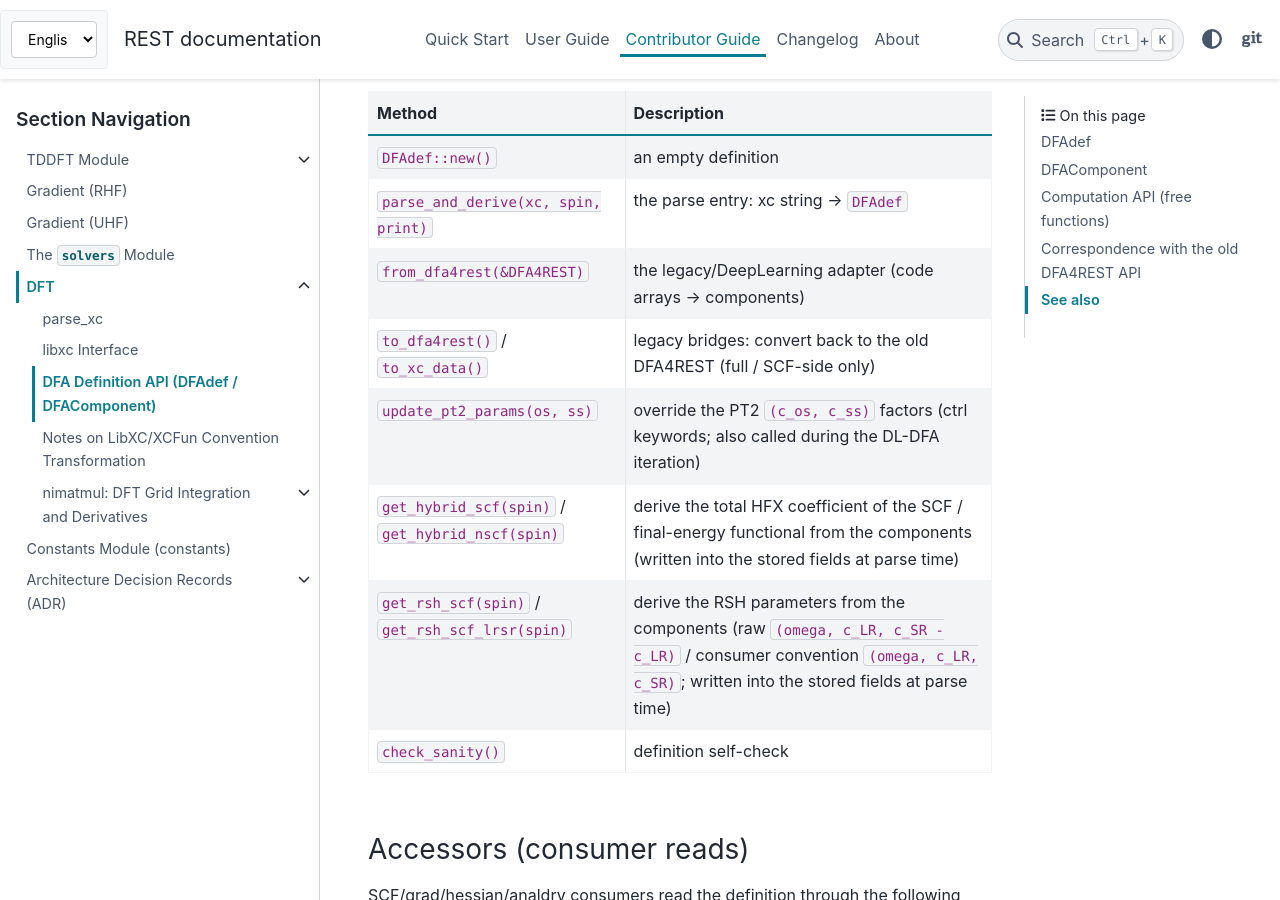
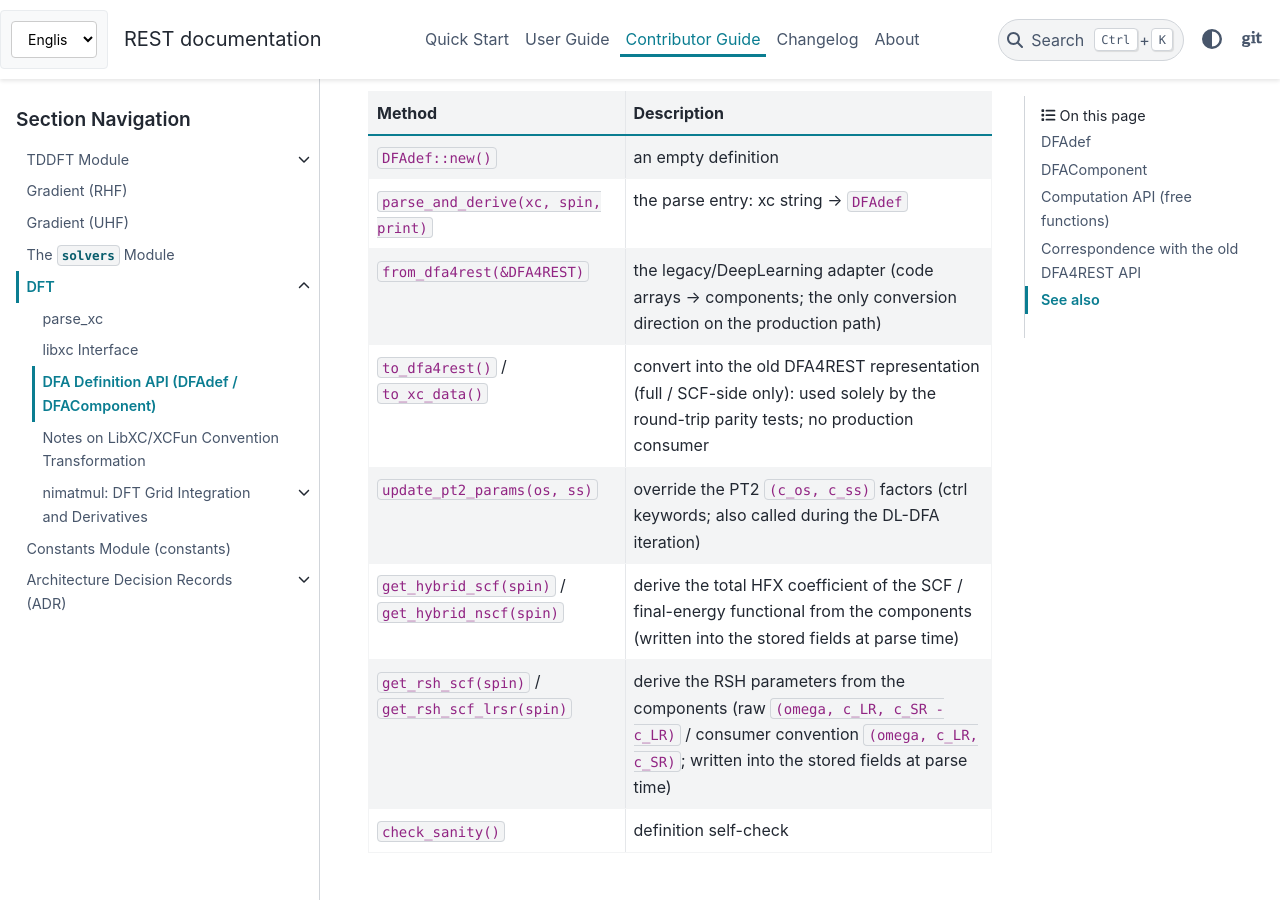
Before and after one commit to jeanwsr/rest_doc, a Sphinx documentation site: the page built from source/contributor/dft/dfa-definitions.md, in a window 1280 px wide and 900 px high, scrolled down 786 px. Built offline with Sphinx 7.4.7 and the PyData theme 0.15.4, drawn with Linux system fonts in a browser that asks for light colours; pages that are not in the unit, such as notebooks, are missing from menus.

Commit message:
docs: to_dfa4rest/to_xc_data are test-only conversions, not production legacy bridges

```diff
--- a/source/contributor/dft/dfa-definitions.md
+++ b/source/contributor/dft/dfa-definitions.md
@@ -25,8 +25,8 @@ When both `xc_scf` and `xc_nscf` are present it is a two-step (double-hybrid etc
 |---|---|
 | `DFAdef::new()` | an empty definition |
 | `parse_and_derive(xc, spin, print)` | the parse entry: xc string -> `DFAdef` |
-| `from_dfa4rest(&DFA4REST)` | the legacy/DeepLearning adapter (code arrays -> components) |
-| `to_dfa4rest()` / `to_xc_data()` | legacy bridges: convert back to the old DFA4REST (full / SCF-side only) |
+| `from_dfa4rest(&DFA4REST)` | the legacy/DeepLearning adapter (code arrays -> components; the only conversion direction on the production path) |
+| `to_dfa4rest()` / `to_xc_data()` | convert into the old DFA4REST representation (full / SCF-side only): used solely by the round-trip parity tests; no production consumer |
 | `update_pt2_params(os, ss)` | override the PT2 `(c_os, c_ss)` factors (ctrl keywords; also called during the DL-DFA iteration) |
 | `get_hybrid_scf(spin)` / `get_hybrid_nscf(spin)` | derive the total HFX coefficient of the SCF / final-energy functional from the components (written into the stored fields at parse time) |
 | `get_rsh_scf(spin)` / `get_rsh_scf_lrsr(spin)` | derive the RSH parameters from the components (raw `(omega, c_LR, c_SR - c_LR)` / consumer convention `(omega, c_LR, c_SR)`; written into the stored fields at parse time) |
```
Also changed, not shown: source_zh/contributor/dft/dfa-definitions.md (+2 -2 lines).
